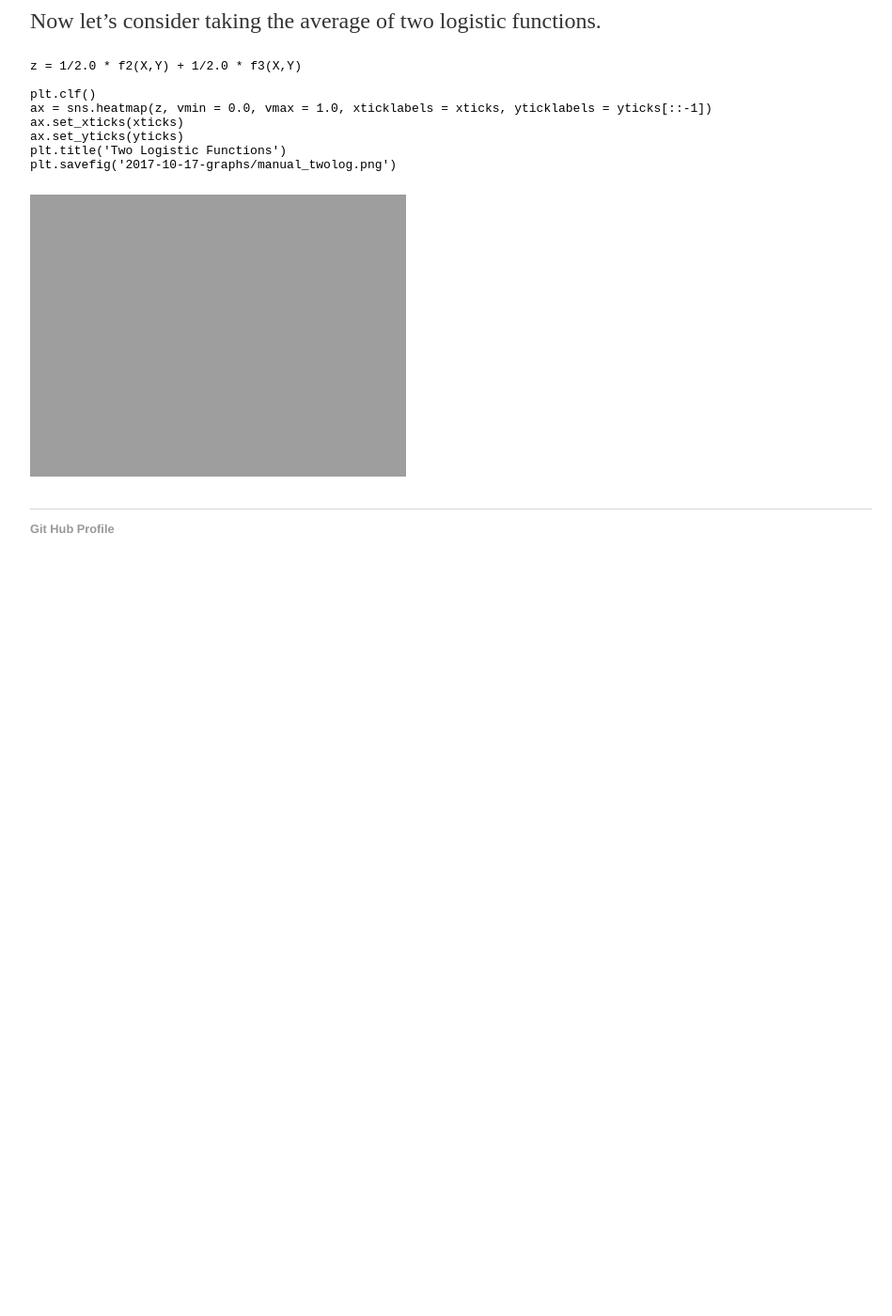
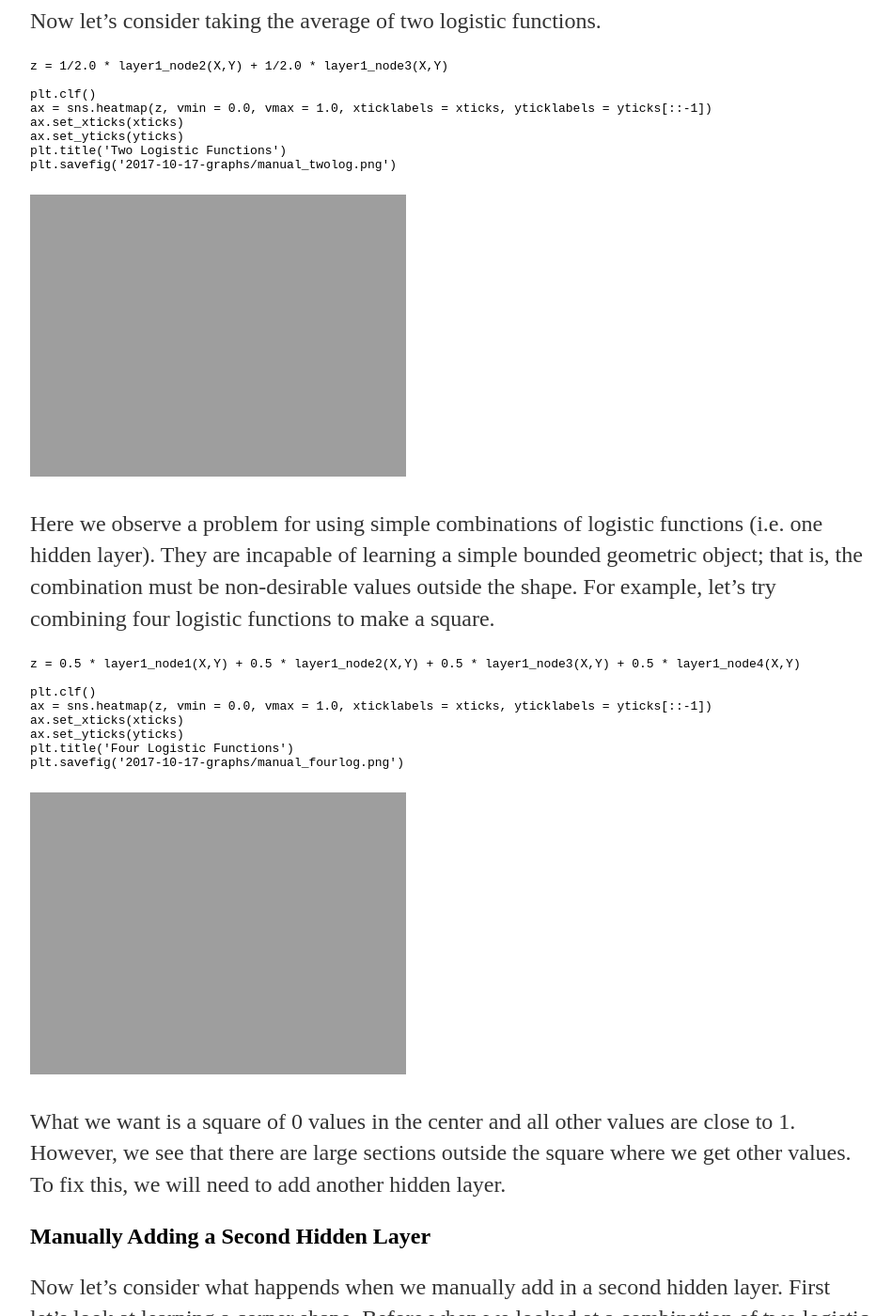
Before and after one commit to MatthewMcGonagle/MatthewMcGonagle.github.io, a Jekyll site: the page built from _posts/2017-10-17-LearningShapesMLP.md, in a window 1280 px wide and 1400 px high, scrolled down 2376 px. Shown: the whole window at 94% size, without its empty margins (160-1109 px from the left). Built offline with Jekyll 4.4.1, drawn with Linux system fonts in a browser that asks for light colours; before the commit the page ends 3006 px from its top, so only the background shows below that; some of the changed text lies outside the part shown.

Commit message:
Changed names of functions to be more clear as to which hidden layer they belong. Also finished writing section of post on manually adding hidden layers.

````diff
--- a/_posts/2017-10-17-LearningShapesMLP.md
+++ b/_posts/2017-10-17-LearningShapesMLP.md
@@ -55,19 +55,19 @@
 
 First let's set up our different logistic functions.
 ``` python
-def f1(x, y):
+def layer1_node1(x, y):
     return logistic(-x +  35)
-def f2(x, y):
+def layer1_node2(x, y):
     return logistic(y - 65)
-def f3(x, y):
+def layer1_node3(x, y):
     return logistic(x - 65)
-def f4(x, y):
+def layer1_node4(x, y):
     return logistic(-y + 35)
 ```
 
 Now let's consider taking the average of two logistic functions.
 ``` python
-z = 1/2.0 * f2(X,Y) + 1/2.0 * f3(X,Y)
+z = 1/2.0 * layer1_node2(X,Y) + 1/2.0 * layer1_node3(X,Y)
 
 plt.clf()
 ax = sns.heatmap(z, vmin = 0.0, vmax = 1.0, xticklabels = xticks, yticklabels = yticks[::-1])
@@ -77,3 +77,82 @@
 plt.savefig('2017-10-17-graphs/manual_twolog.png')
 ```
 ![Picture of Two Logistics]({{site . url}}/assets/2017-10-17-graphs/manual_twolog.png)
+
+Here we observe a problem for using simple combinations of logistic functions (i.e. one hidden layer). They are incapable of learning a simple bounded geometric object; that is, the combination must be non-desirable values outside the shape. For example, let's try combining four logistic functions to make a square.
+``` python
+z = 0.5 * layer1_node1(X,Y) + 0.5 * layer1_node2(X,Y) + 0.5 * layer1_node3(X,Y) + 0.5 * layer1_node4(X,Y)
+
+plt.clf()
+ax = sns.heatmap(z, vmin = 0.0, vmax = 1.0, xticklabels = xticks, yticklabels = yticks[::-1])
+ax.set_xticks(xticks)
+ax.set_yticks(yticks)
+plt.title('Four Logistic Functions')
+plt.savefig('2017-10-17-graphs/manual_fourlog.png')
+```
+![Picture of Four Logistics]({{site . url}}/assets/2017-10-17-graphs/manual_fourlog.png)
+
+What we want is a square of 0 values in the center and all other values are close to 1. However, we see that there are large sections outside the square where we get other values. To fix this, we will need to add another hidden layer.
+
+## Manually Adding a Second Hidden Layer
+
+Now let's consider what happends when we manually add in a second hidden layer. First let's look at learning a corner shape. Before when we looked at a combination of two logistic functions, we had values outside the corner that weren't the desired value of 1. Now we may compose this (and an additional offset and scaling) with a logistic function to force all values outside the corner to be 1.
+``` python
+def layer2_node1(x, y):
+    result = layer1_node2(X,Y) + layer1_node3(X,Y) - 1/2
+    return logistic( result * 10)
+
+z = layer2_node1(X,Y)
+plt.clf()
+ax = sns.heatmap(z, vmin = 0.0, vmax = 1.0, xticklabels = xticks, yticklabels = yticks[::-1])
+ax.set_xticks(xticks)
+ax.set_yticks(yticks)
+plt.title('Hidden Layer Sizes is (2, 1)')
+plt.savefig('2017-10-17-graphs/manual_hidden(2,1).png')
+```
+![Picture of Corner with Manual Two Hidden Layers]({{site . url}}/assets/2017-10-17-graphs/manual_hidden(2,1).png)
+
+We can also do something similar to obtain a square.
+``` python
+def layer2_node2(x, y):
+    result = layer1_node1(X,Y) + layer1_node2(X,Y) + layer1_node3(X,Y) + layer1_node4(X,Y) - 1/2
+    return logistic( result * 10)
+
+z = layer2_node2(X, Y)
+plt.clf()
+ax = sns.heatmap(z, vmin = 0.0, vmax = 1.0, xticklabels = xticks, yticklabels = yticks[::-1])
+ax.set_xticks(xticks)
+ax.set_yticks(yticks)
+plt.title('Hidden Layer Sizes is (4, 1)')
+plt.savefig('2017-10-17-graphs/manual_hidden(4,1).png')
+```
+![Picture of Square with Manual Two Hidden Layers]({{site . url}}/assets/2017-10-17-graphs/manual_hidden(4,1).png)
+
+In fact, we can now construct more complicated shapes. For example, we can make another larger square and then subtract it from our previous square.
+``` python
+def layer1_node5(x, y):
+    return logistic(-x +  25)
+def layer1_node6(x, y):
+    return logistic(y - 75)
+def layer1_node7(x, y):
+    return logistic(x - 75)
+def layer1_node8(x, y):
+    return logistic(-y + 25)
+
+def layer2_node3(x, y):
+    result = layer1_node5(X,Y) + layer1_node6(X,Y) + layer1_node7(X,Y) + layer1_node8(X,Y) - 1/2
+    return logistic(result * 10)
+
+z = -layer2_node3(X,Y) + layer2_node2(X,Y)
+plt.clf()
+ax = sns.heatmap(z, vmin = 0.0, vmax = 1.0, xticklabels = xticks, yticklabels = yticks[::-1])
+ax.set_xticks(xticks)
+ax.set_yticks(yticks)
+plt.title('Hidden Layer Sizes is (8, 2)')
+plt.savefig('2017-10-17-graphs/manual_hidden(8,2).png')
+
+```
+![Picture of Complex Square with Manual Two Hidden Layers]({{site . url}}/assets/2017-10-17-graphs/manual_hidden(8,2).png)
+
+Now, let's take a look at using scikit-learn's `MLPRegressor()` to actually try to learn these shapes.
+
+## Learning a Square with MLPRegressor()
````
Also changed, not shown: assets/2017-10-17-LearningShapesMLP.py (+45 -28 lines).
